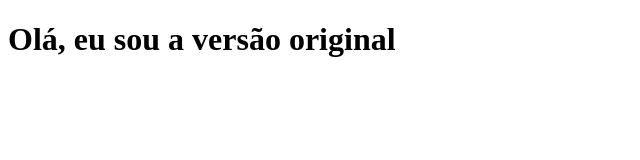
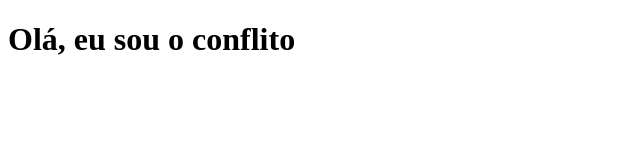
Before and after one commit to alexaniatoma/clonando-repositorio, a plain HTML site: page index.html in a window 1280 px wide. Shown: the whole page, without its empty margins (0-640 px from the left). Drawn offline with Linux system fonts and the light colour scheme.

Commit message:
simular conflito

```diff
--- a/index.html
+++ b/index.html
@@ -7,7 +7,7 @@
 </head>
 <body>
 
-    <h1> Olá, eu sou a versão original</h1>
+    <h1> Olá, eu sou o conflito</h1>
 
 </body>
 </html>
```
